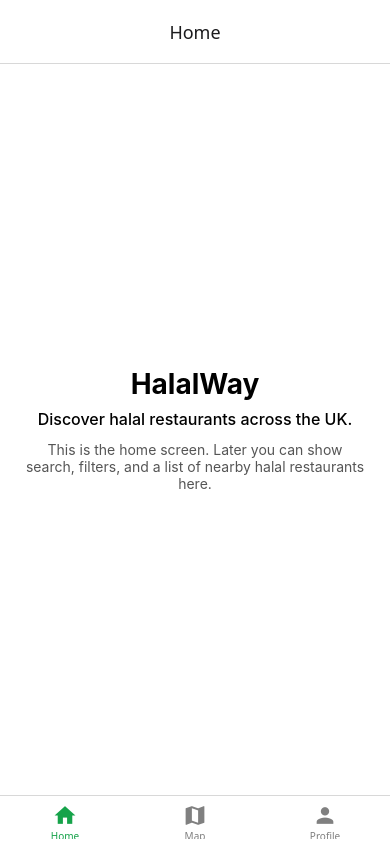
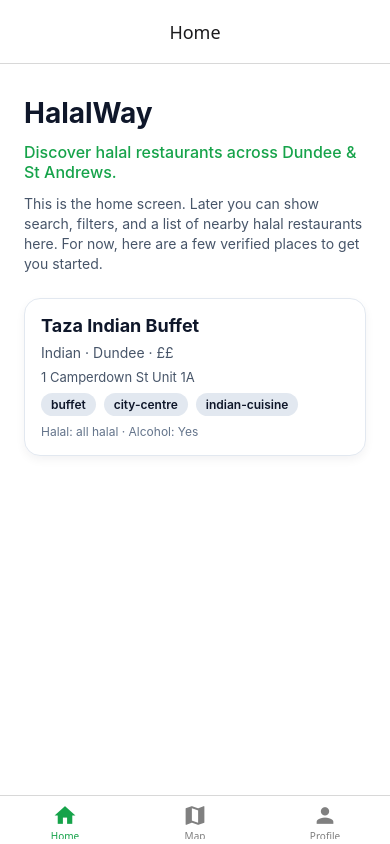
Before and after one commit to sophinaa/HalalWay, a React Native app: screen /Home in a window 390 px wide. Built offline with nearby package versions, Linux system fonts and the light colour scheme.

Commit message:
added taza

```diff
--- /dev/null
+++ b/data/dundeeStAndrewsRestaurants.js
@@ -0,0 +1,61 @@
+const dundeeStAndrewsRestaurants = [
+  {
+  id: 'dundee_01',
+  name: 'Taza Indian Buffet',
+  city: 'Dundee',
+  area: 'City Centre',
+  address: {
+    line1: '1 Camperdown St Unit 1A',
+    postcode: 'DD1 3JA',
+  },
+  contact: {
+    phone: '01382 227722',
+    email: 'info@taza.co.uk',
+    website: 'https://www.taza.co.uk',
+  },
+  location: {
+    lat: 56.46,
+    lng: -2.96,
+  },
+  cuisine: 'Indian',
+  priceRange: '££',
+  halalInfo: {
+    overallStatus: 'all-halal',
+    chickenHalal: true,
+    redMeatHalal: true,
+    porkServed: false,
+    notes: 'Halal options available; verification recommended for specific meats.',
+  },
+  alcoholInfo: {
+    servesAlcohol: true
+  },
+  openingHours: {
+    monday: [{ open: '12:00', close: '21:15' }],
+    tuesday: [{ open: '12:00', close: '21:15' }],
+    wednesday: [{ open: '12:00', close: '21:15' }],
+    thursday: [{ open: '12:00', close: '21:15' }],
+    friday: [{ open: '12:00', close: '21:30' }],
+    saturday: [{ open: '12:00', close: '21:30' }],
+    sunday: [{ open: '12:00', close: '20:30' }],
+  },
+  reviews: {
+    averageRating: null,
+    reviewCount: null,
+    source: 'TripAdvisor',
+  },
+  amenities: {
+    buffet: true,
+    vegetarianOptions: true,
+    veganOptions: true,
+    wifi: true,
+  },
+  tags: ['buffet', 'city-centre', 'indian-cuisine', 'all-you-can-eat'],
+  serviceOptions: ['All you can eat', 'Vegan options', 'Wi-Fi'],
+  lastVerified: '2025-01-20',
+  verifiedBy: 'HalalWay Research',
+},
+
+
+];
+
+export default dundeeStAndrewsRestaurants;
--- a/screens/HomeScreen.js
+++ b/screens/HomeScreen.js
@@ -1,43 +1,137 @@
 import React from 'react';
-import { View, Text, StyleSheet } from 'react-native';
+import {
+  FlatList,
+  SafeAreaView,
+  StyleSheet,
+  Text,
+  View,
+} from 'react-native';
+
+import restaurants from '../data/dundeeStAndrewsRestaurants';
+
+const formatHalalStatus = status => {
+  if (!status) return 'unknown';
+  return status.replace('-', ' ');
+};
+
+const RestaurantCard = ({ item }) => (
+  <View style={styles.card}>
+    <Text style={styles.cardTitle}>{item.name}</Text>
+    <Text style={styles.cardMeta}>
+      {item.cuisine} · {item.city} · {item.priceRange}
+    </Text>
+    <Text style={styles.cardBody}>{item.address.line1}</Text>
+    <View style={styles.tagRow}>
+      {item.tags.slice(0, 3).map(tag => (
+        <Text style={styles.tag} key={`${item.id}-${tag}`}>
+          {tag}
+        </Text>
+      ))}
+    </View>
+    <Text style={styles.metaNote}>
+      Halal: {formatHalalStatus(item.halalInfo?.overallStatus)} · Alcohol:{' '}
+      {item.alcoholInfo?.servesAlcohol ? 'Yes' : 'No'}
+    </Text>
+  </View>
+);
 
 export default function HomeScreen() {
   return (
-    <View style={styles.container}>
+    <SafeAreaView style={styles.safeArea}>
+      <FlatList
+        data={restaurants}
+        keyExtractor={item => item.id}
+        contentContainerStyle={styles.listContent}
+        renderItem={({ item }) => <RestaurantCard item={item} />}
+        ListHeaderComponent={
+          <View style={styles.header}>
             <Text style={styles.title}>HalalWay</Text>
             <Text style={styles.subtitle}>
-        Discover halal restaurants across the UK.
+              Discover halal restaurants across Dundee & St Andrews.
             </Text>
             <Text style={styles.body}>
-        This is the home screen. Later you can show search, filters, and
-        a list of nearby halal restaurants here.
+              This is the home screen. Later you can show search, filters, and a list of nearby halal
+              restaurants here. For now, here are a few verified places to get you started.
             </Text>
           </View>
+        }
+      />
+    </SafeAreaView>
   );
 }
 
 const styles = StyleSheet.create({
-  container: {
+  safeArea: {
     flex: 1,
+    backgroundColor: '#ffffff',
+  },
+  listContent: {
     paddingHorizontal: 24,
-    alignItems: 'center',
-    justifyContent: 'center',
-    backgroundColor: '#ffffff',
+    paddingVertical: 32,
+    gap: 16,
+  },
+  header: {
+    gap: 12,
+    marginBottom: 8,
   },
   title: {
     fontSize: 28,
     fontWeight: '700',
-    marginBottom: 8,
+    color: '#0f172a',
   },
   subtitle: {
     fontSize: 16,
     fontWeight: '500',
-    marginBottom: 12,
-    textAlign: 'center',
+    textAlign: 'left',
+    color: '#16a34a',
   },
   body: {
     fontSize: 14,
-    textAlign: 'center',
-    color: '#555',
+    color: '#475569',
+    lineHeight: 20,
+  },
+  card: {
+    borderRadius: 16,
+    borderWidth: 1,
+    borderColor: '#e2e8f0',
+    padding: 16,
+    gap: 8,
+    backgroundColor: '#fff',
+    shadowColor: '#0f172a',
+    shadowOpacity: 0.05,
+    shadowRadius: 10,
+    shadowOffset: { width: 0, height: 4 },
+    elevation: 1,
+  },
+  cardTitle: {
+    fontSize: 18,
+    fontWeight: '700',
+    color: '#0f172a',
+  },
+  cardMeta: {
+    fontSize: 14,
+    color: '#475569',
+  },
+  cardBody: {
+    fontSize: 13,
+    color: '#475569',
+  },
+  tagRow: {
+    flexDirection: 'row',
+    flexWrap: 'wrap',
+    gap: 8,
+  },
+  tag: {
+    paddingHorizontal: 10,
+    paddingVertical: 4,
+    borderRadius: 9999,
+    backgroundColor: '#e2e8f0',
+    fontSize: 12,
+    fontWeight: '600',
+    color: '#0f172a',
+  },
+  metaNote: {
+    fontSize: 12,
+    color: '#64748b',
   },
 });
```
Also changed, not shown: 1 other file (tests, documents, lock files or other folders). Lines whose indentation alone changed are shown as unchanged.
